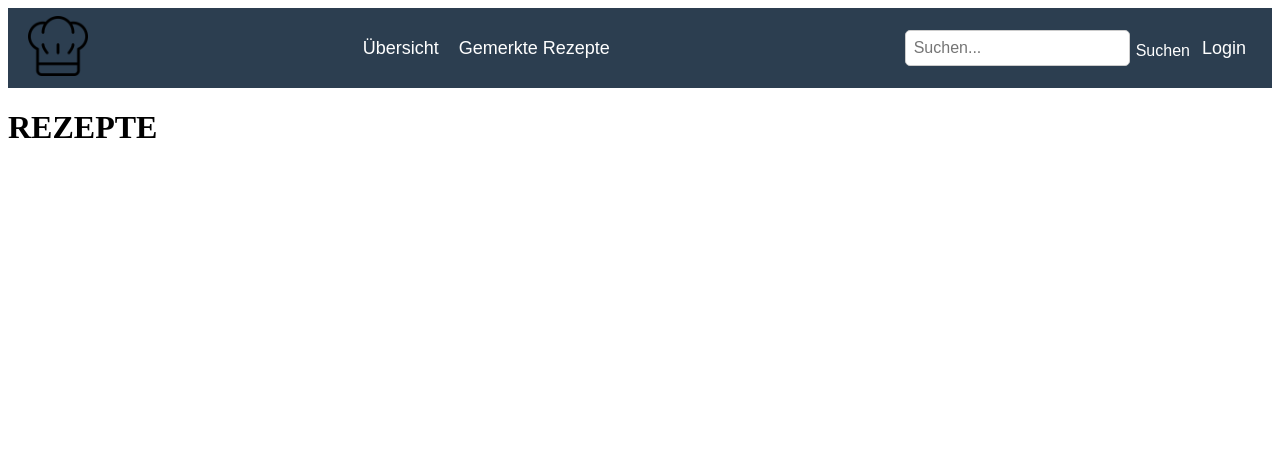
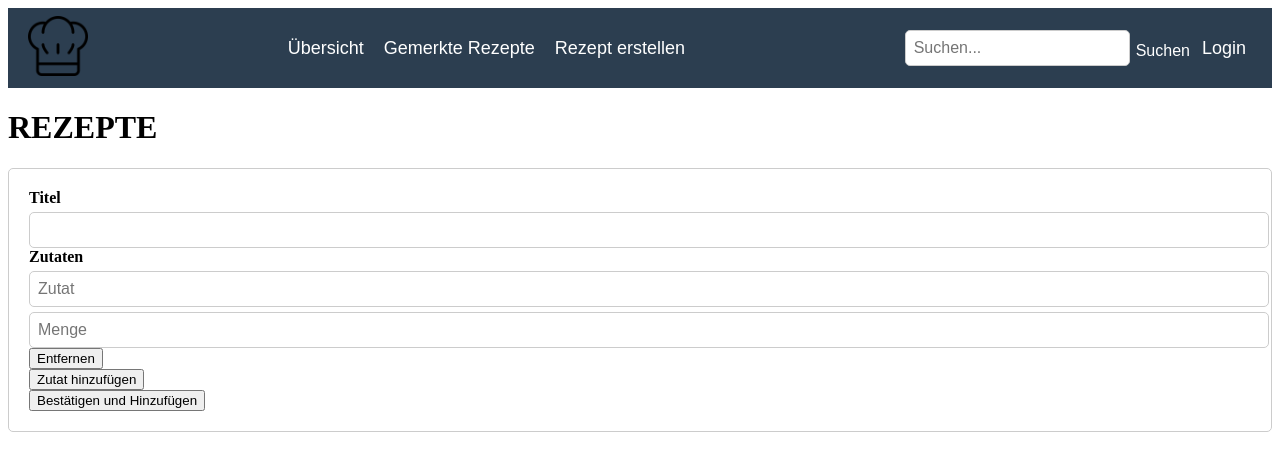
Before and after one commit to SaruniaOwO/Neue-Datenbank-Konzepte---Scharle, a Vue app in the folder front-end/: page /RezeptErsteller in a window 1280 px wide. Shown: the top 470 px of the page. Built offline with nearby package versions, Linux system fonts and the light colour scheme.

Commit message:
Rezepte erstellen geht über POSTMAN

```diff
--- /dev/null
+++ b/front-end/src/Pages/RezeptErstellerPage.vue
@@ -0,0 +1,132 @@
+<template>
+  <!-- Formular-Felder für Rezepte -->
+  <form class="formular" @submit.prevent="bestätigen">
+    <!-- Rezept-Titel -->
+    <div class="eingaben">
+      <label>Titel</label>
+      <input type="text" v-model="recipeData.recipe_name" required />
+    </div>
+    <!-- Zutaten -->
+    <div class="eingaben">
+      <label>Zutaten</label>
+      <div v-for="(ingredient, index) in recipeData.ingredients" :key="index">
+        <input type="text" v-model="ingredient.name" placeholder="Zutat" required />
+        <input type="text" v-model="ingredient.amount" placeholder="Menge" required />
+        <button type="button" @click="removeIngredient(index)">Entfernen</button>
+      </div>
+      <button type="button" @click="addIngredient">Zutat hinzufügen</button>
+    </div>
+    <!-- Fehlermeldung -->
+    <div v-if="fehlermeldung" class="fehlermeldung">
+      {{ fehlermeldung }}
+    </div>
+    <!-- Button Rezept hinzufügen -->
+    <button type="submit">Bestätigen und Hinzufügen</button>
+  </form>
+</template>
+
+<script>
+import axios from 'axios';
+
+export default {
+  name: "RezeptErsteller",
+  data() {
+    return {
+      recipeData: {
+        recipe_name: "",
+        ingredients: [{ name: "", amount: "" }]
+      },
+      fehlermeldung: "",
+    };
+  },
+  methods: {
+    async bestätigen() {
+      try {
+        const response = await axios.post('/api/recipes', this.recipeData); // Kein Array um das Rezeptobjekt
+        if (response.status === 201) {
+          this.$router.push('/api/recipes');
+        }
+      } catch (error) {
+        console.error("Fehler beim Hinzufügen des Rezepts:", error);
+        this.fehlermeldung = "Leider konnte das Rezept aufgrund von Servereinschränkungen nicht erstellt werden. Bitte versuchen Sie es erneut.";
+      }
+    },
+    addIngredient() {
+      this.recipeData.ingredients.push({ name: "", amount: "" });
+    },
+    removeIngredient(index) {
+      this.recipeData.ingredients.splice(index, 1);
+    }
+  },
+};
+</script>
+
+
+
+<style scoped>
+.recipe-form {
+  width: 100%;
+  max-width: 500px;
+  margin: 0 auto;
+}
+
+.formular {
+  padding: 20px;
+  border: 1px solid #ccc;
+  border-radius: 5px;
+}
+
+.form-group {
+  margin-bottom: 15px;
+}
+
+label {
+  font-weight: bold;
+}
+
+input[type="text"] {
+  width: 100%;
+  padding: 8px;
+  font-size: 16px;
+  border: 1px solid #ccc;
+  border-radius: 5px;
+  margin-top: 5px;
+}
+
+.ingredient-group {
+  display: flex;
+  align-items: center;
+  margin-bottom: 5px;
+}
+
+.remove-btn {
+  margin-left: 5px;
+  background-color: #ff7f7f;
+  color: white;
+  border: none;
+  border-radius: 5px;
+  cursor: pointer;
+}
+
+.add-btn {
+  background-color: #4caf50;
+  color: white;
+  border: none;
+  border-radius: 5px;
+  cursor: pointer;
+}
+
+.submit-btn {
+  margin-top: 10px;
+  background-color: #007bff;
+  color: white;
+  border: none;
+  border-radius: 5px;
+  cursor: pointer;
+}
+
+.fehlermeldung {
+  color: #ff7f7f;
+  margin-top: 10px;
+}
+</style>
--- a/front-end/src/components/NavBar.vue
+++ b/front-end/src/components/NavBar.vue
@@ -8,6 +8,7 @@
     <div class="nav-center">
       <router-link to="/Uebersicht" class="nav-link">Übersicht</router-link>
       <router-link to="/GemerkteRezepte" class="nav-link">Gemerkte Rezepte</router-link>
+      <router-link to="/RezeptErsteller" class="nav-link">Rezept erstellen</router-link> <!-- Hier hinzugefügt -->
     </div>
     <div class="nav-right">
       <div class="search-bar">
```
Also changed, not shown: front-end/src/main.js (+6 -1 lines), 1 other file (tests, documents, lock files or other folders).
